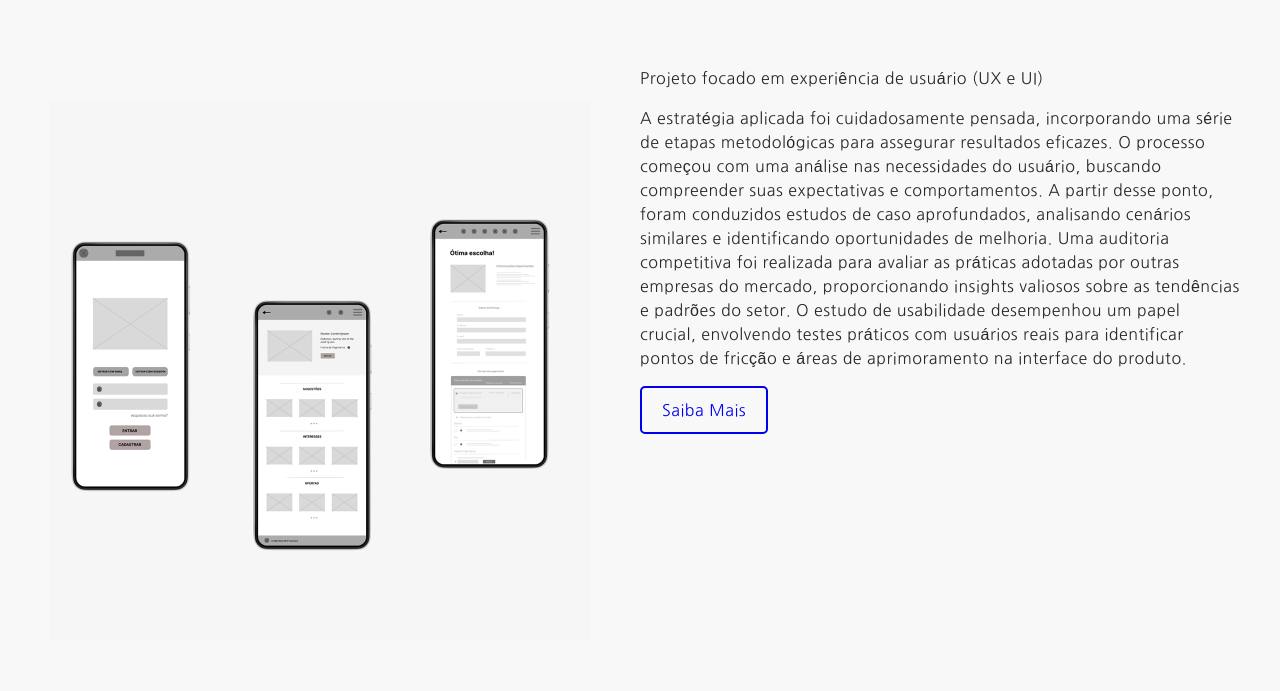
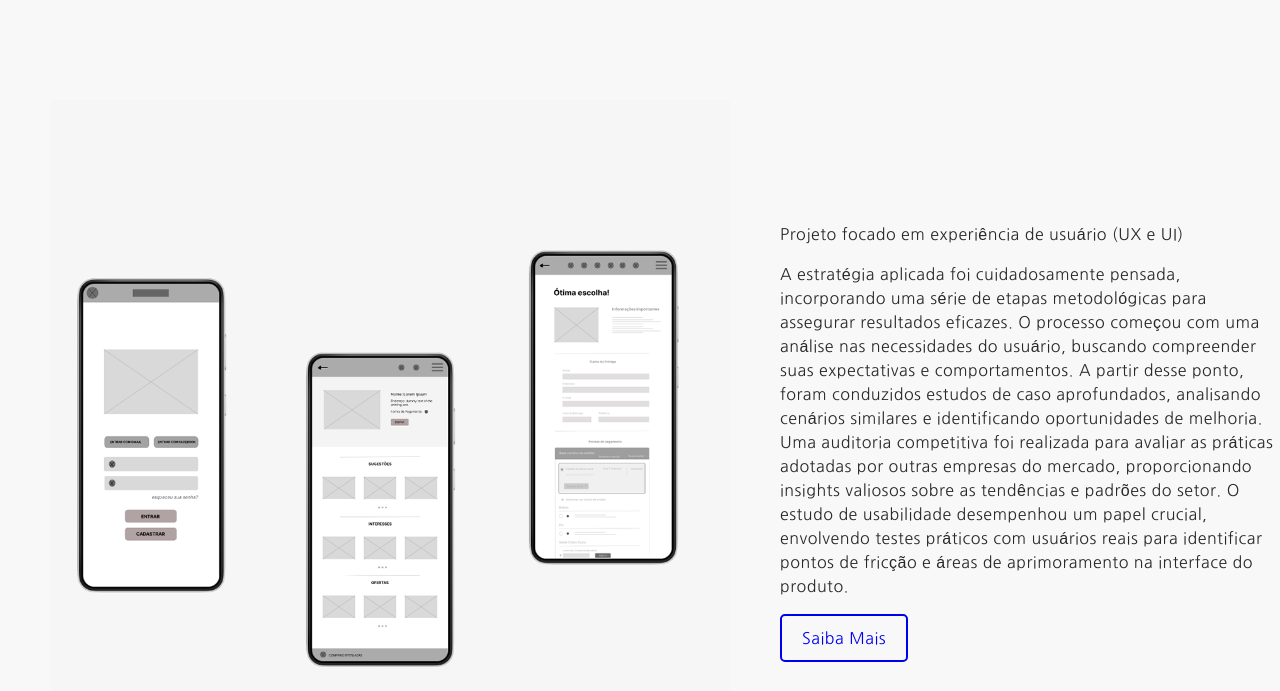
Before and after one commit to sarahrcalderon/SarahPortfolio, a plain HTML site: page index.html in a window 1280 px wide. Shown: the part 1910-2601 px from the top of the page. Drawn offline with Linux system fonts and the light colour scheme.

Commit message:
ajuste grid

```diff
--- a/Layout/style.css
+++ b/Layout/style.css
@@ -267,12 +267,15 @@ h2 {
 
 
 .containerProjetos {
-  display: grid;
-  grid-template-columns: 1fr 1fr;
+  display: flex;
+  justify-content: center;
+  align-items: center;
 }
 
 #projeto-imagem {
   width: 100%;
+  justify-self: center;
+  align-self: center;
   height: auto;
   filter: grayscale(0);
   /* Inicialmente sem filtro preto e branco */
@@ -280,7 +283,7 @@ h2 {
 }
 
 .colRight {
-  max-width: 600px;
+  max-width: 500px;
   text-align: left;
   font-weight: 200;
   margin: 0;
```
